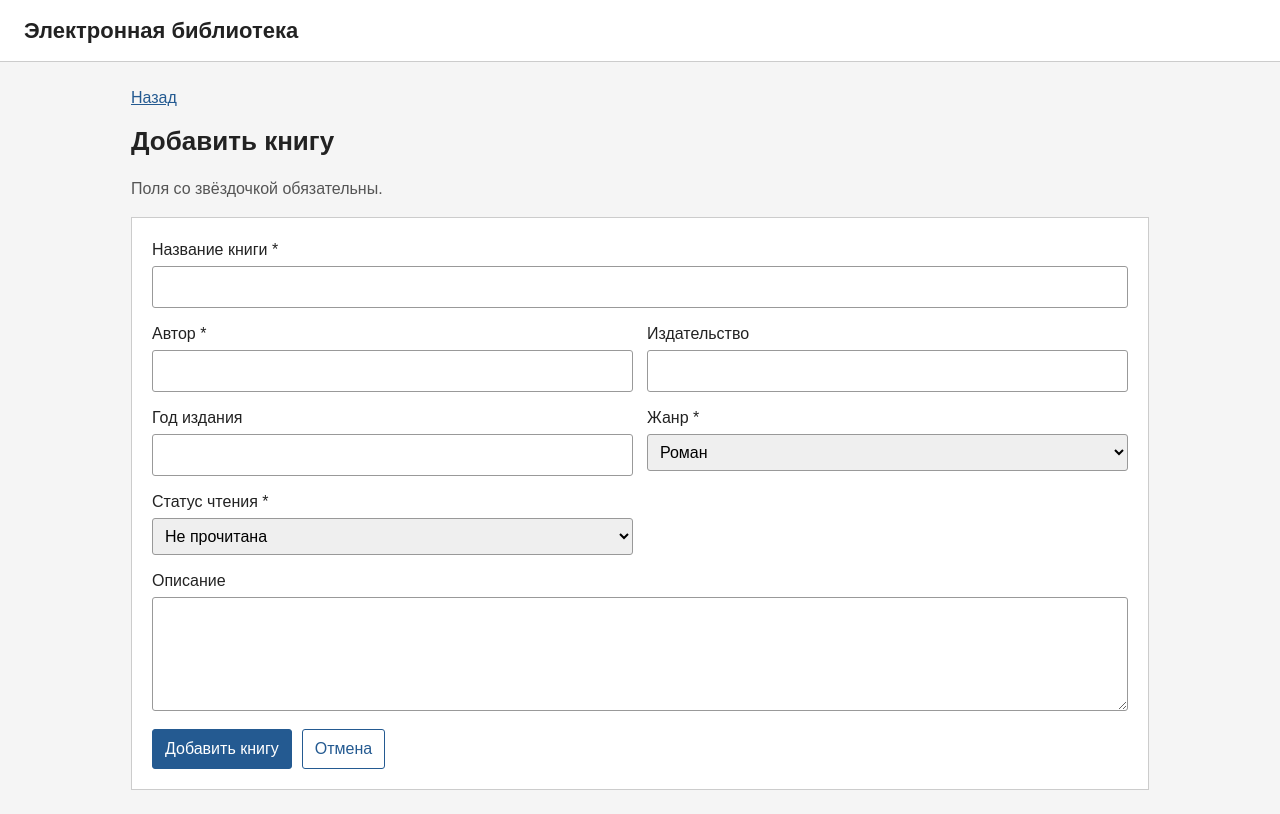
After one commit to paveldm/electronic-library, a Flask app: page /books/new in a window 1280 px wide. The commit adds this page. Run offline with Flask 3, Linux system fonts and the light colour scheme.

Commit message:
Реализована возможность добавления книги, добавлено окно просмотра информации о книге

```diff
--- a/app.py
+++ b/app.py
@@ -1,14 +1,13 @@
 import os
 import sqlite3
 from pathlib import Path
-from flask import Flask, g, render_template
+from flask import Flask, abort, current_app, g, redirect, render_template, request, url_for
 
 GENRES = ('Роман', 'Фантастика', 'Детектив', 'Научная литература', 'Учебная литература', 'Другое')
 STATUSES = ('Не прочитана', 'Читаю', 'Прочитана')
 
 def get_db():
     if 'db' not in g:
-        from flask import current_app
         g.db = sqlite3.connect(current_app.config['DATABASE'])
         g.db.row_factory = sqlite3.Row
     return g.db
@@ -17,6 +16,29 @@ def close_db(error=None):
     db = g.pop('db', None)
     if db is not None:
         db.close()
+
+def get_book(book_id):
+    book = get_db().execute('SELECT * FROM books WHERE id = ?', (book_id,)).fetchone()
+    if book is None:
+        abort(404)
+    return book
+
+def read_form():
+    fields = ('title', 'author', 'publisher', 'year', 'genre', 'status', 'description')
+    book = {name: request.form.get(name, '').strip() for name in fields}
+    errors = []
+    if not book['title'] or not book['author']:
+        errors.append('Заполните название книги и имя автора.')
+    if book['genre'] not in GENRES or book['status'] not in STATUSES:
+        errors.append('Выберите жанр и статус из списка.')
+    if book['year']:
+        try:
+            year = int(book['year'])
+            if not 1 <= year <= 2100:
+                raise ValueError
+        except ValueError:
+            errors.append('Год должен быть целым числом от 1 до 2100.')
+    return book, errors
 
 def create_app(test_config=None):
     app = Flask(__name__)
@@ -47,10 +69,32 @@ def create_app(test_config=None):
         books = get_db().execute('SELECT * FROM books ORDER BY id DESC').fetchall()
         return render_template('index.html', books=books)
 
+    @app.route('/books/new', methods=['GET', 'POST'])
+    def create_book():
+        book = {'genre': GENRES[0], 'status': STATUSES[0]}
+        errors = []
+        if request.method == 'POST':
+            book, errors = read_form()
+            if not errors:
+                db = get_db()
+                cursor = db.execute(
+                    'INSERT INTO books (title, author, publisher, year, genre, status, description) '
+                    'VALUES (?, ?, ?, ?, ?, ?, ?)',
+                    (book['title'], book['author'], book['publisher'],
+                     int(book['year']) if book['year'] else None,
+                     book['genre'], book['status'], book['description']),
+                )
+                db.commit()
+                return redirect(url_for('view_book', book_id=cursor.lastrowid))
+        return render_template('form.html', book=book, errors=errors, editing=False, genres=GENRES, statuses=STATUSES), (400 if errors else 200)
+
+    @app.get('/books/<int:book_id>')
+    def view_book(book_id):
+        return render_template('detail.html', book=get_book(book_id))
+
     return app
 
 app = create_app()
-
 if __name__ == '__main__':
     app.run(host=os.environ.get('HOST', '127.0.0.1'),
             port=int(os.environ.get('PORT', '8000')), debug=False)
--- /dev/null
+++ b/templates/form.html
@@ -0,0 +1,57 @@
+{% extends 'base.html' %}
+{% block title %}{{ 'Редактирование' if editing else 'Добавление книги' }}{% endblock %}
+{% block content %}
+<a href="{{ url_for('view_book', book_id=book.id) if editing else url_for('index') }}">Назад</a>
+<h1>{{ 'Редактирование книги' if editing else 'Добавить книгу' }}</h1>
+<p class="muted">Поля со звёздочкой обязательны.</p>
+{% if errors %}
+<div class="notice error" role="alert">
+  <ul>{% for error in errors %}<li>{{ error }}</li>{% endfor %}</ul>
+</div>
+{% endif %}
+<form class="panel form-panel" method="post">
+  <div class="form-grid">
+    <div class="field full">
+      <label for="title">Название книги *</label>
+      <input id="title" name="title" value="{{ book.title|default('') }}" maxlength="200" required>
+    </div>
+    <div class="field">
+      <label for="author">Автор *</label>
+      <input id="author" name="author" value="{{ book.author|default('') }}" maxlength="150" required>
+    </div>
+    <div class="field">
+      <label for="publisher">Издательство</label>
+      <input id="publisher" name="publisher" value="{{ book.publisher|default('') }}" maxlength="150">
+    </div>
+    <div class="field">
+      <label for="year">Год издания</label>
+      <input id="year" name="year" type="number" min="1" max="2100"
+             value="{{ book.year if book.year is defined and book.year is not none else '' }}">
+    </div>
+    <div class="field">
+      <label for="genre">Жанр *</label>
+      <select id="genre" name="genre" required>
+        {% for genre in genres %}
+        <option value="{{ genre }}" {% if book.genre == genre %}selected{% endif %}>{{ genre }}</option>
+        {% endfor %}
+      </select>
+    </div>
+    <div class="field">
+      <label for="status">Статус чтения *</label>
+      <select id="status" name="status" required>
+        {% for status in statuses %}
+        <option value="{{ status }}" {% if book.status == status %}selected{% endif %}>{{ status }}</option>
+        {% endfor %}
+      </select>
+    </div>
+    <div class="field full">
+      <label for="description">Описание</label>
+      <textarea id="description" name="description" maxlength="3000" rows="4">{{ book.description|default('') }}</textarea>
+    </div>
+  </div>
+  <div class="actions">
+    <button class="button" type="submit">{{ 'Сохранить изменения' if editing else 'Добавить книгу' }}</button>
+    <a class="button secondary" href="{{ url_for('view_book', book_id=book.id) if editing else url_for('index') }}">Отмена</a>
+  </div>
+</form>
+{% endblock %}
--- a/templates/index.html
+++ b/templates/index.html
@@ -2,6 +2,7 @@
 {% block content %}
 <div class="page-heading">
   <h1>Список книг</h1>
+  <a class="button" href="{{ url_for('create_book') }}">Добавить книгу</a>
 </div>
 <p>Всего книг: {{ books|length }}</p>
 {% if books %}
@@ -13,7 +14,7 @@
     <tbody>
       {% for book in books %}
       <tr>
-        <td>{{ book.title }}</td>
+        <td><a href="{{ url_for('view_book', book_id=book.id) }}">{{ book.title }}</a></td>
         <td>{{ book.author }}</td>
         <td>{{ book.genre }}</td>
         <td>{{ book.year or '—' }}</td>
```
Also changed, not shown: templates/detail.html (added, +17 -0 lines).
